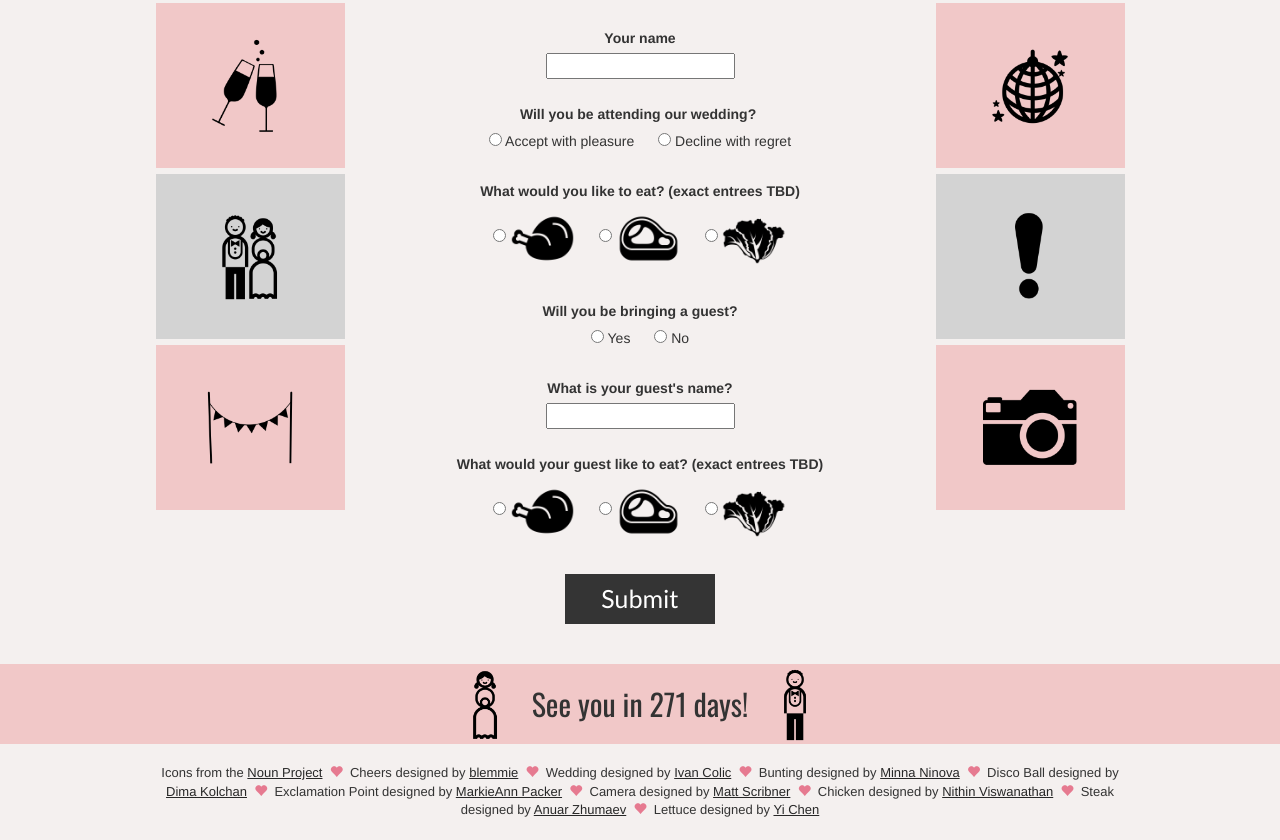
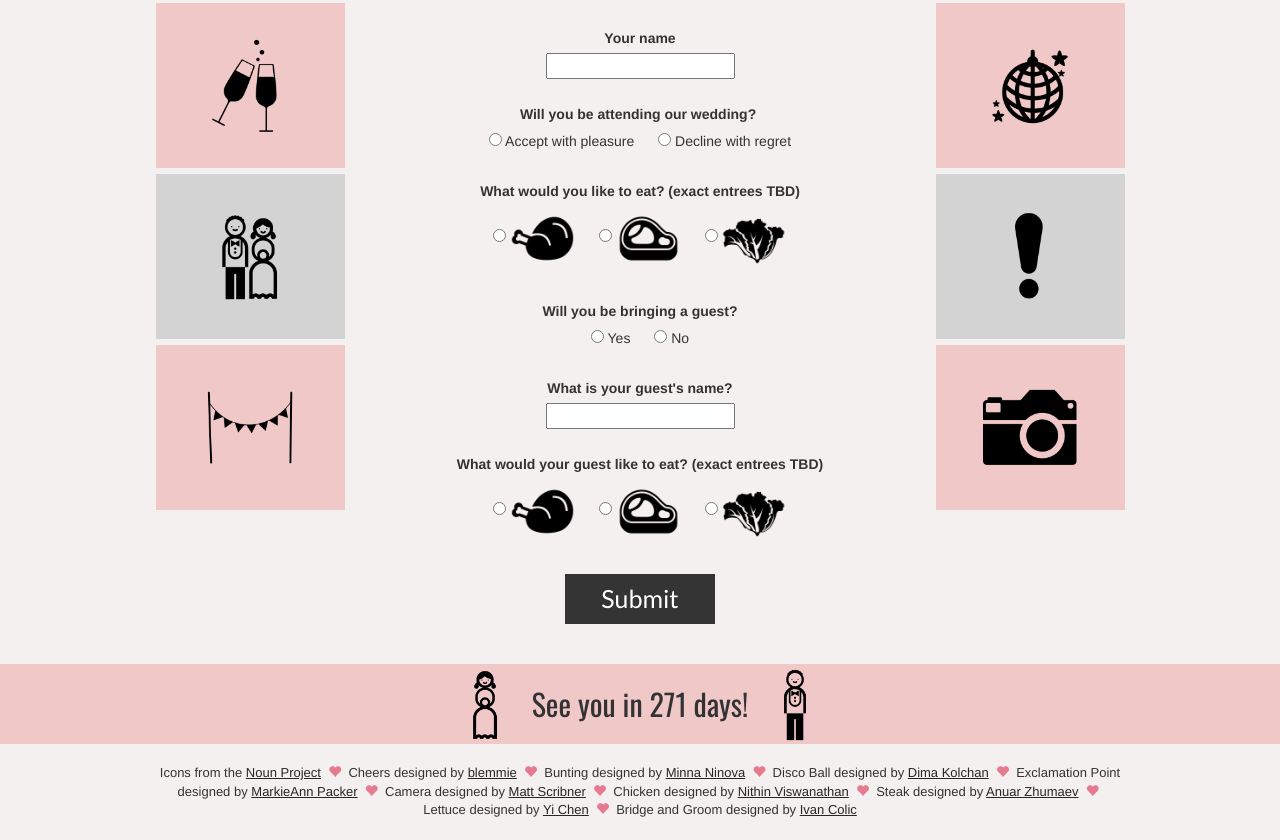
Before and after one commit to irace/wedding, a plain HTML site: page rsvp/index.html in a window 1280 px wide. Shown: the part 153-993 px from the top of the page. Drawn offline with nearby package versions, Linux system fonts and the light colour scheme.

Commit message:
Attribution

```diff
--- a/rsvp/index.html
+++ b/rsvp/index.html
@@ -188,8 +188,6 @@
               &nbsp;<span class="glyphicon glyphicon-heart"></span>&nbsp;
               Cheers designed by <a href="http://www.thenounproject.com/blemmie">blemmie</a>
               &nbsp;<span class="glyphicon glyphicon-heart"></span>&nbsp;
-              Wedding designed by <a href="http://www.thenounproject.com/Ivanisawesome">Ivan Colic</a>
-              &nbsp;<span class="glyphicon glyphicon-heart"></span>&nbsp;
               Bunting designed by <a href="http://www.thenounproject.com/minnaninova">Minna Ninova</a>
               &nbsp;<span class="glyphicon glyphicon-heart"></span>&nbsp;
               Disco Ball designed by <a href="http://www.thenounproject.com/kolchan">Dima Kolchan</a>
@@ -204,6 +202,8 @@
               Steak designed by <a href="http://www.thenounproject.com/yxorama">Anuar Zhumaev</a>
               &nbsp;<span class="glyphicon glyphicon-heart"></span>&nbsp;
               Lettuce designed by <a href="http://www.thenounproject.com/jsczcy">Yi Chen</a>
+              &nbsp;<span class="glyphicon glyphicon-heart"></span>&nbsp;
+              Bridge and Groom designed by <a href="http://www.thenounproject.com/Ivanisawesome">Ivan Colic</a>
             </p>
           </div>
         </div>
```
